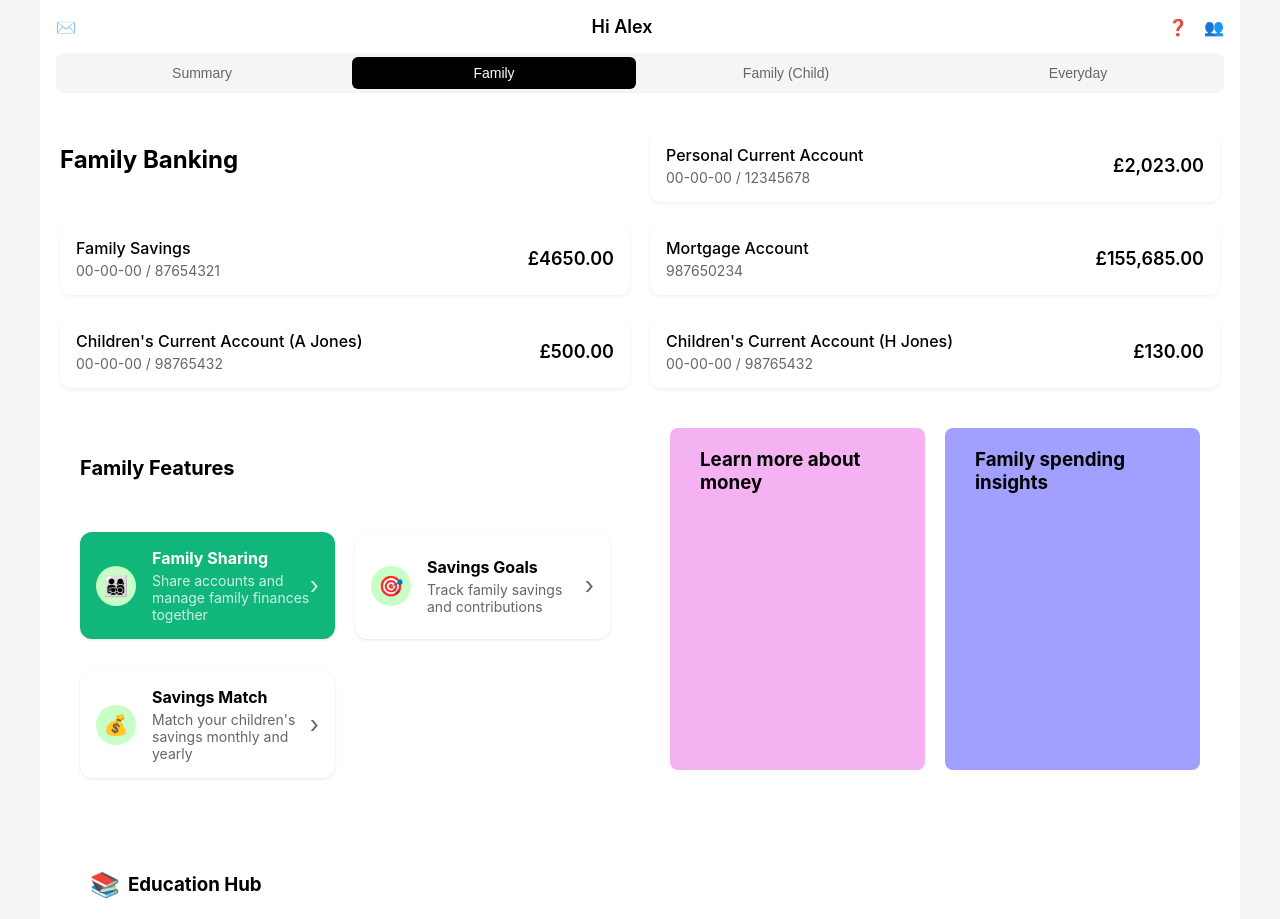
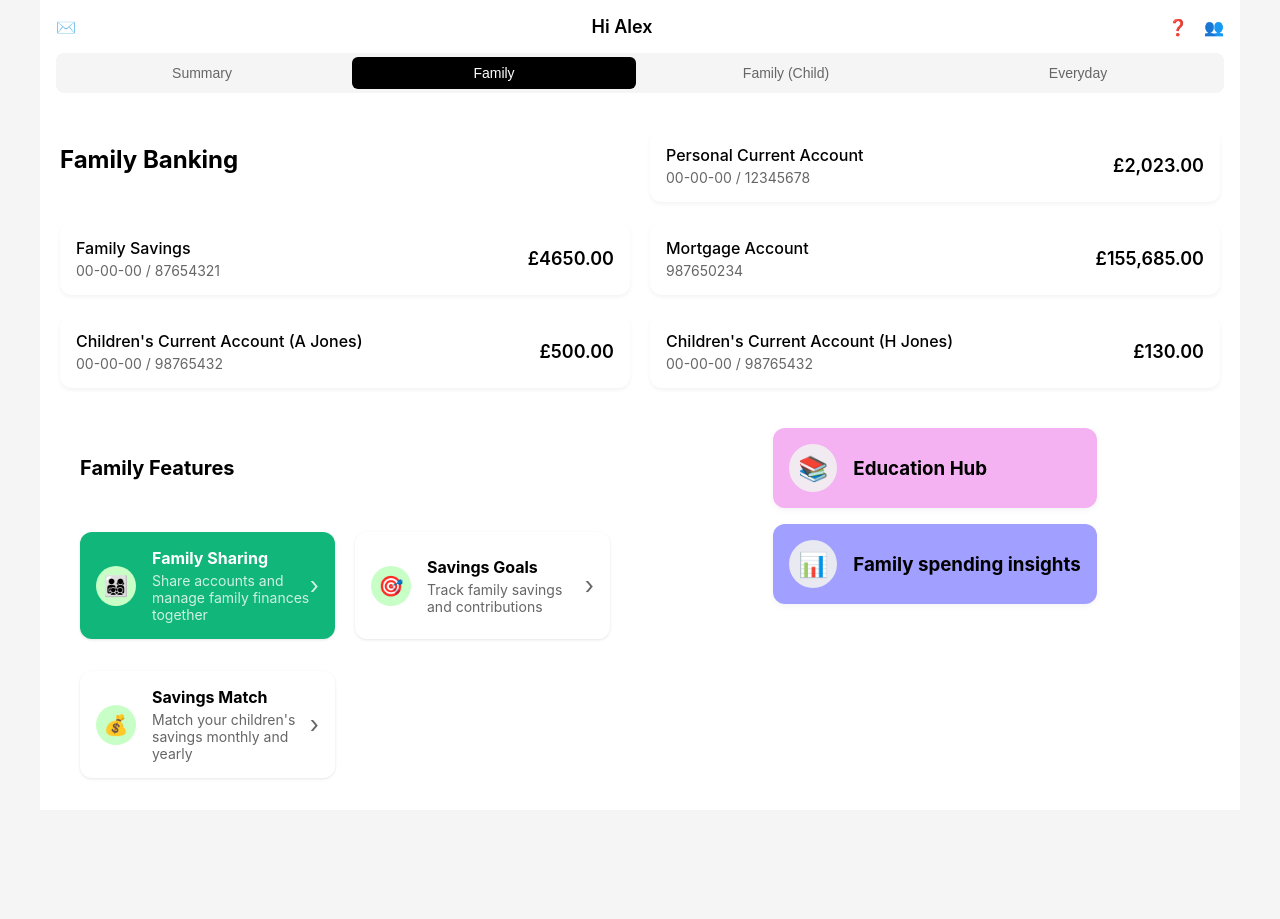
Before and after one commit to OsmanAli20/Quantum-Drift, a React (Create React App) app: page /family in a window 1280 px wide. After the commit the page ends 810 px from the top, so only its background shows below. Built offline with nearby package versions, Linux system fonts and the light colour scheme.

Commit message:
fixed bottom buttons

```diff
--- a/src/pages/familyChild.jsx
+++ b/src/pages/familyChild.jsx
@@ -10,7 +10,7 @@ function FamilyParent() {
       <header className="app-header">
         <div className="header-icons">
           <span className="icon">✉️</span>
-          <span className="greeting">Hi Alice</span>
+          <span className="greeting">Hi Alex</span>
           <div className="right-icons">
             <span className="icon">❓</span>
             <span className="icon">👥</span>
@@ -19,7 +19,7 @@ function FamilyParent() {
         <div className="tab-bar">
           <button className="tab-button" onClick={() => navigate('/')}>Summary</button>
           <button className="tab-button" onClick={() => navigate('/family')}>Family</button>
-          <button className="tab-button active" onClick={() => navigate('/family-child')}>Family (Child)</button>
+          <button className="tab-button" onClick={() => navigate('/family-child')}>Family (Child)</button>
           <button className="tab-button" onClick={() => navigate('/family-grandparent')}>Family (Grandparent)</button>
           <button className="tab-button" onClick={() => navigate('/everyday')}>Everyday</button>
         </div>
@@ -134,17 +134,28 @@ function FamilyParent() {
           </div>
         </div>
       </section>
+      <section className="bottom-cards">
+      <div className="cards-container">
+      <div className="card shared-pot-card pink-card" onClick={() => navigate('/help-guide')}>
+        <div className="card-icon-wrapper" >
+          <div className="card-icon">📚</div>
+        </div>
+        <h3>Education Hub</h3>
+      </div>
 
-      <section className="bottom-cards">
-        <div className="card shared-pot-card">
-          <h3>Learn more about money</h3>
+      <div className="card child-pot-card purple-card">
+        <div className="card-icon-wrapper">
+          <div className="card-icon">📊</div>
         </div>
-      </section>
+        <h3>Family spending insights</h3>
+      </div>
+    </div>
+        </section>
+      <div className="card space" onClick={() => navigate('/help-guide')} style={{ cursor: 'pointer', display: 'flex', alignItems: 'center', gap: '8px', marginTop: '40px', marginLeft: '20px', width: 'fit-content' }}>
+        <span className="icon" style={{ fontSize: '24px', color: '#11b67a' }}>📚</span>
+        <h3>Education Hub</h3>
+      </div>
 
-      {/* Upcoming Payments */}
-      <section className="feature-section">
-        <h2>Upcoming Payments</h2>
-      </section>
       </main>
     </div>
   );
--- a/src/pages/familyParent.jsx
+++ b/src/pages/familyParent.jsx
@@ -97,19 +97,23 @@ function FamilyParent() {
         </section>
 
         <section className="bottom-cards">
-          <div className="card shared-pot-card pink-card">
-            <h3>Learn more about money</h3>
+          <div className="cards-container">
+          <div className="card shared-pot-card pink-card" onClick={() => navigate('/help-guide')}>
+            <div className="card-icon-wrapper" >
+              <div className="card-icon">📚</div>
+            </div>
+            <h3>Education Hub</h3>
           </div>
 
           <div className="card child-pot-card purple-card">
+            <div className="card-icon-wrapper">
+              <div className="card-icon">📊</div>
+            </div>
             <h3>Family spending insights</h3>
           </div>
+         </div>
         </section>
       </main>
-      <div className="card space" onClick={() => navigate('/help-guide')} style={{ cursor: 'pointer', display: 'flex', alignItems: 'center', gap: '8px', marginTop: '40px', marginLeft: '20px', width: 'fit-content' }}>
-        <span className="icon" style={{ fontSize: '24px', color: '#11b67a' }}>📚</span>
-        <h3>Education Hub</h3>
-      </div>
     </div>
   );
 };
--- a/src/styles/Home.css
+++ b/src/styles/Home.css
@@ -647,13 +647,7 @@
   padding: 20px;
 }
 
-.card {
-  padding: 20px 30px;
-  border-radius: 8px;
-  cursor: pointer;
-  flex: 1;
-  max-width: 300px;
-}
+
 
 .pink-card {
   background-color: #F5B2F2;
@@ -662,3 +656,28 @@
 .purple-card {
   background-color: #A19FFF;
 }
+.card {
+  display: flex;
+  align-items: center;
+  gap: 1rem;
+  padding: 1rem;
+  border-radius: 12px;
+  width: 100%; /* Full width */
+  max-width: 100%; /* Prevent overflow */
+  box-shadow: 0 2px 6px rgba(0, 0, 0, 0.05);
+  margin-bottom: 1rem;
+}
+
+.card-icon-wrapper {
+  background-color: rgba(241, 241, 241, 0.9);
+  border-radius: 50%;
+  width: 48px;
+  height: 48px;
+  display: flex;
+  justify-content: center;
+  align-items: center;
+}
+
+.card-icon {
+  font-size: 1.5rem;
+}
```
